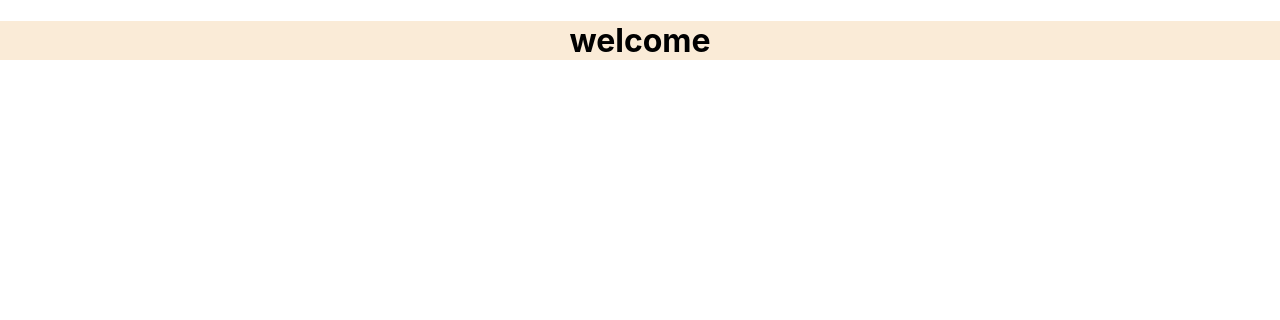
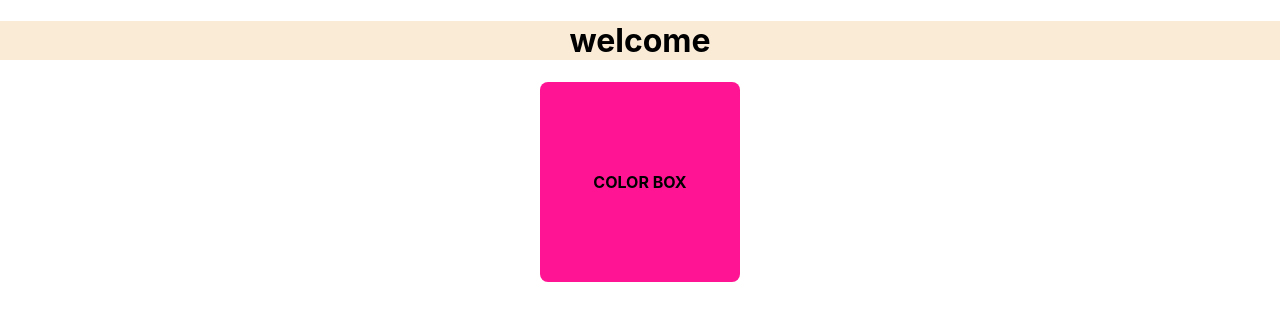
Before and after one commit to hitnei/react-hooks-basic, a React (Create React App) app: page / in a window 1280 px wide. Shown: the top 320 px of the page. Built offline with nearby package versions, Linux system fonts and the light colour scheme.

Commit message:
usestate change color

```diff
--- a/src/App.js
+++ b/src/App.js
@@ -1,9 +1,12 @@
 import "./App.scss";
+import ColorBox from "./components/ColorBox";
 
 function App() {
   return (
     <div className="app">
       <h1>welcome</h1>
+
+      <ColorBox />
     </div>
   );
 }
--- a/src/App.scss
+++ b/src/App.scss
@@ -1,4 +1,4 @@
-.app {
+.app h1 {
   background-color: antiquewhite;
   text-align: center;
 }
--- /dev/null
+++ b/src/components/ColorBox/ColorBox.scss
@@ -0,0 +1,14 @@
+.color-box {
+    $box-size: 200px;
+    display: flex;
+    align-items: center;
+    justify-content: center;
+    text-align: center;
+    width: $box-size;
+    height: $box-size;
+    font-weight: bold;
+    transition: all 0.3s ease-in-out;
+    margin: 0 auto;
+    cursor: pointer;
+    border-radius: 8px;
+}
--- /dev/null
+++ b/src/components/ColorBox/index.jsx
@@ -0,0 +1,42 @@
+import React, { useState } from "react";
+import "./ColorBox.scss";
+
+function ColorBox() {
+  const [color, setColor] = useState(() => {
+    //   avoid set state every time component rerender
+    return localStorage.getItem("box_color") || "deeppink";
+  });
+
+  const handleBoxClick = () => {
+    const newColor = getRandomColor();
+    setColor(newColor);
+    localStorage.setItem("box_color", newColor);
+  };
+
+  const getRandomColor = () => {
+    const COLOR_LIST = [
+      "deeppink",
+      "green",
+      "yellow",
+      "orange",
+      "black",
+      "blue",
+    ];
+    const randomIndex = Math.trunc(Math.random() * 6);
+    return COLOR_LIST[randomIndex];
+  };
+
+  return (
+    <div
+      className="color-box"
+      style={{ backgroundColor: color }}
+      onClick={() => {
+        handleBoxClick();
+      }}
+    >
+      COLOR BOX
+    </div>
+  );
+}
+
+export default ColorBox;
```
